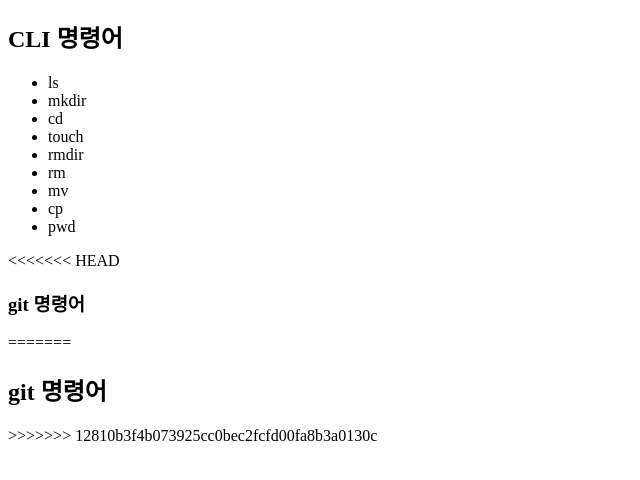
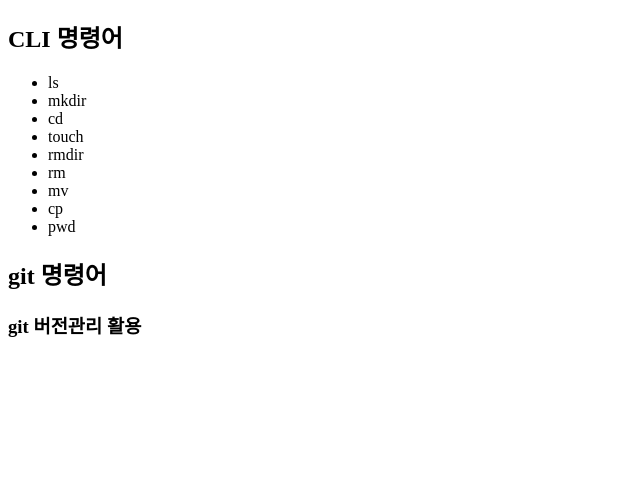
Before and after one commit to chohyeona/jeonju, a plain HTML site: page index.html in a window 1280 px wide. Shown: the part 70-550 px from the top of the page, without its empty margins (0-640 px from the left). Drawn offline with Linux system fonts and the light colour scheme.

Commit message:
제목 내용 수정

```diff
--- a/index.html
+++ b/index.html
@@ -19,10 +19,7 @@
     <li>cp</li>
     <li>pwd</li>
   </ul>
-<<<<<<< HEAD
-  <h3>git 명령어</h3>
-=======
   <h2>git 명령어</h2>
->>>>>>> 12810b3f4b073925cc0bec2fcfd00fa8b3a0130c
+  <h3>git 버전관리 활용</h3>
 </body>
 </html>
```
